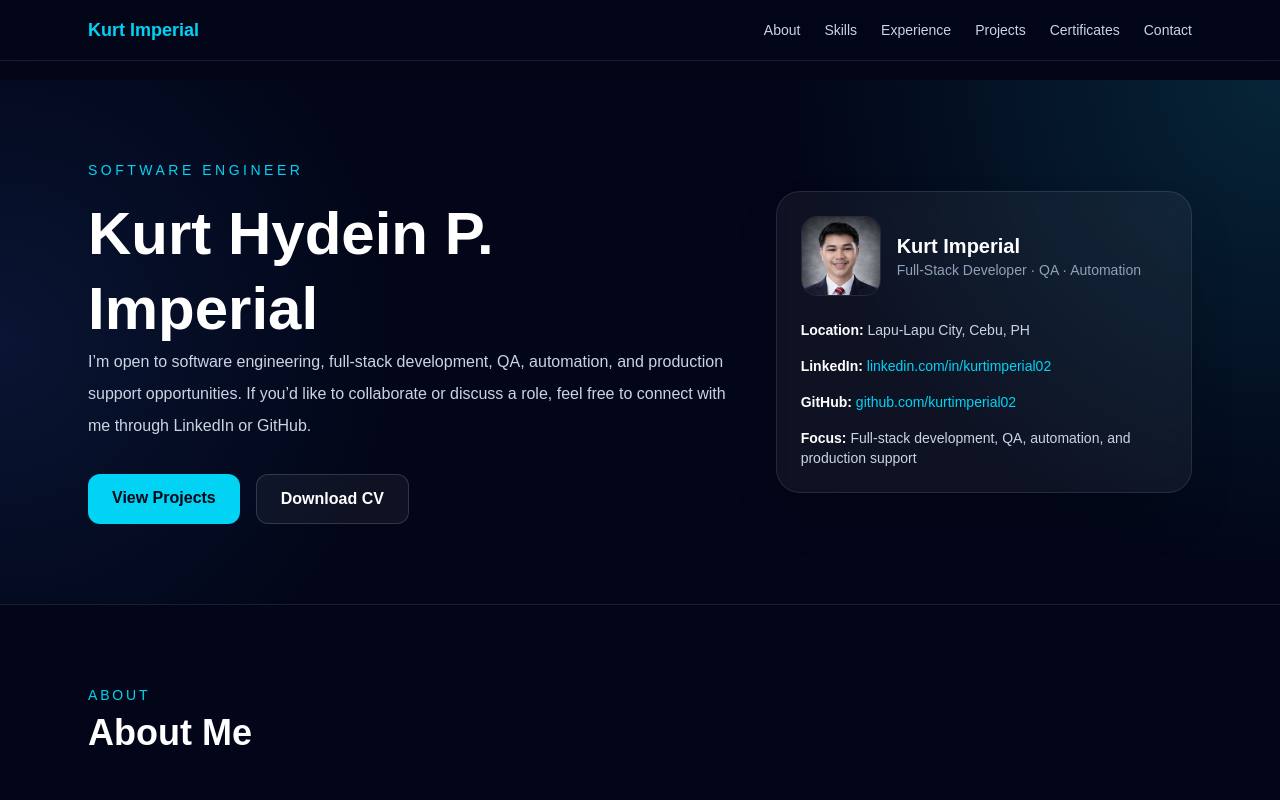
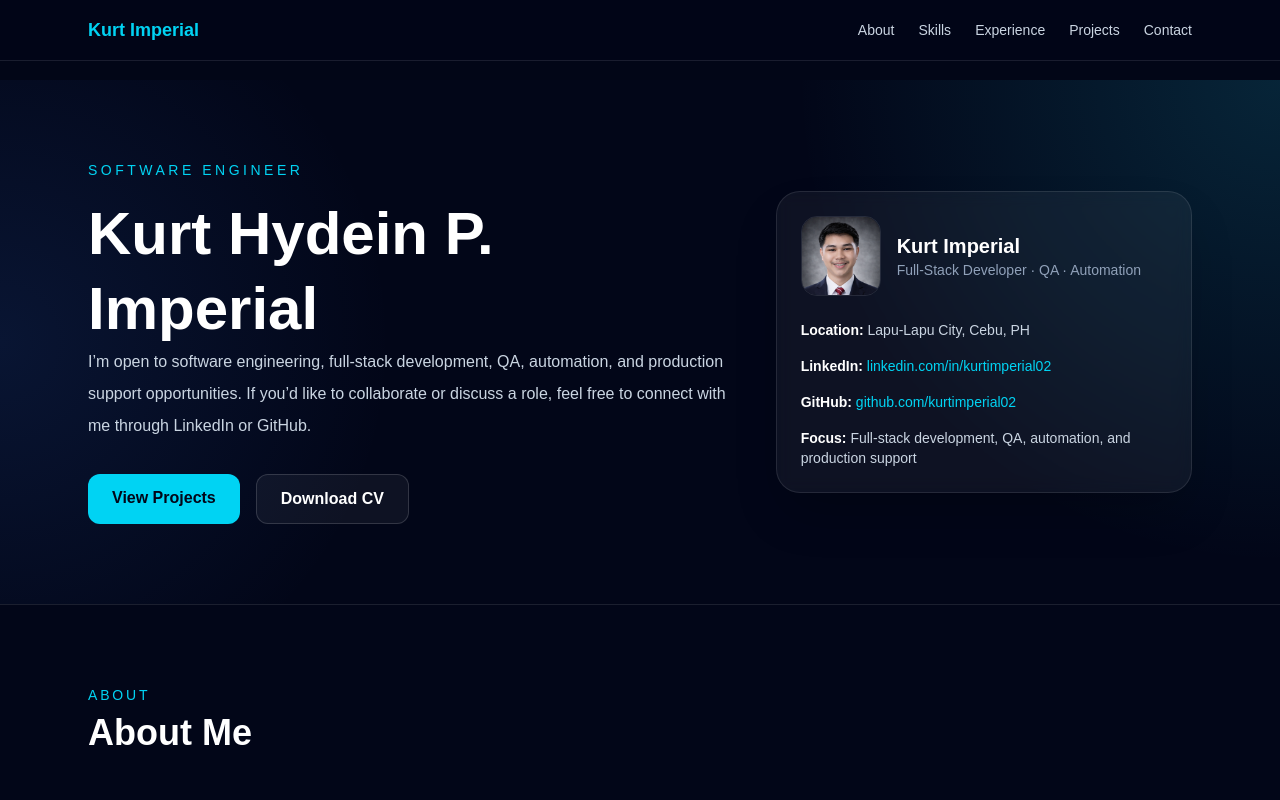
Before and after one commit to kurtimperial02/kurt-portfolio, a Next.js app: page / in a window 1280 px wide. Shown: the top 800 px of the page. Built offline with nearby package versions, Linux system fonts and the light colour scheme.

Commit message:
removed certificates section. its lackluster. will be cleaning it in the future

```diff
--- a/app/components/Navbar.js
+++ b/app/components/Navbar.js
@@ -10,7 +10,7 @@ export default function Navbar() {
     { name: "Skills", href: "#skills" },
     { name: "Experience", href: "#experience" },
     { name: "Projects", href: "#projects" },
-    { name: "Certificates", href: "#certificates" },
+    // { name: "Certificates", href: "#certificates" },
     { name: "Contact", href: "#contact" },
   ];
 
--- a/app/page.js
+++ b/app/page.js
@@ -431,7 +431,7 @@ export default function Home() {
         </div>
       </section>
       {/* certificates */}
-      <section className="mx-auto max-w-6xl px-6 py-20" id="certificates">
+      {/* <section className="mx-auto max-w-6xl px-6 py-20" id="certificates">
         <div className="mb-10">
           <p className="text-sm uppercase tracking-[0.2em] text-cyan-400">
             Certificates
@@ -451,7 +451,7 @@ export default function Home() {
             </div>
           ))}
         </div>
-      </section>
+      </section> */}
       {/* contact */}
       <section className="mx-auto max-w-6xl px-6 py-20" id="contact">
         <div className="mb-10">
```
